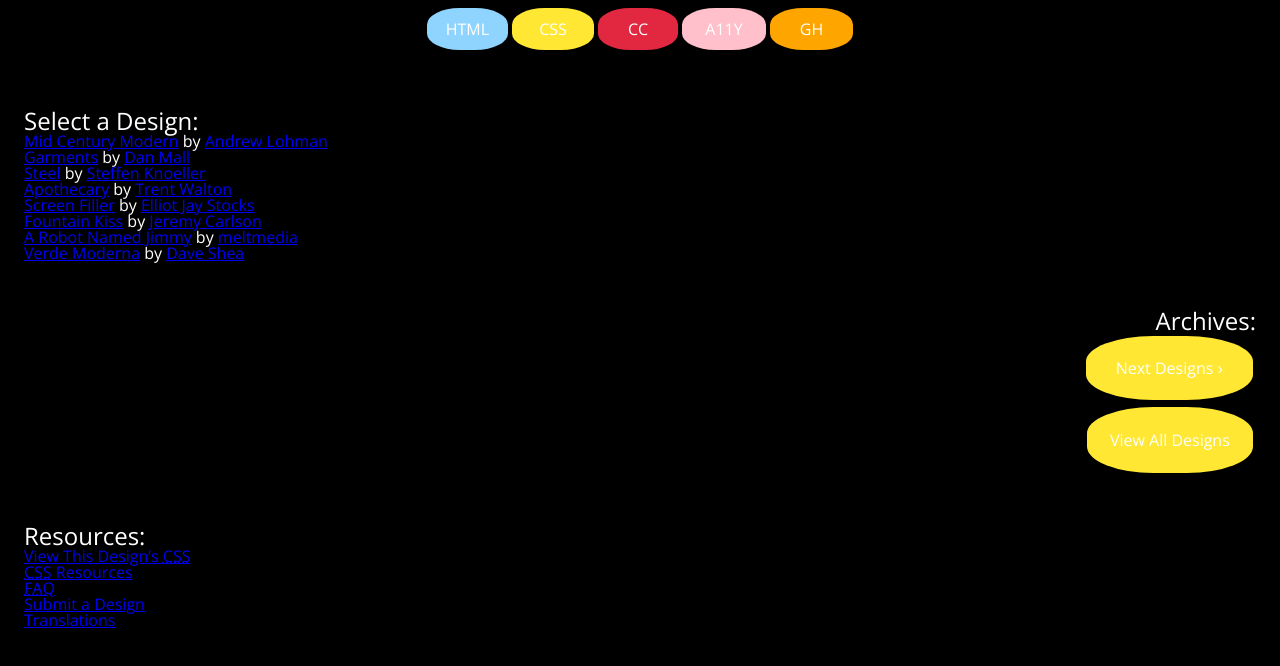
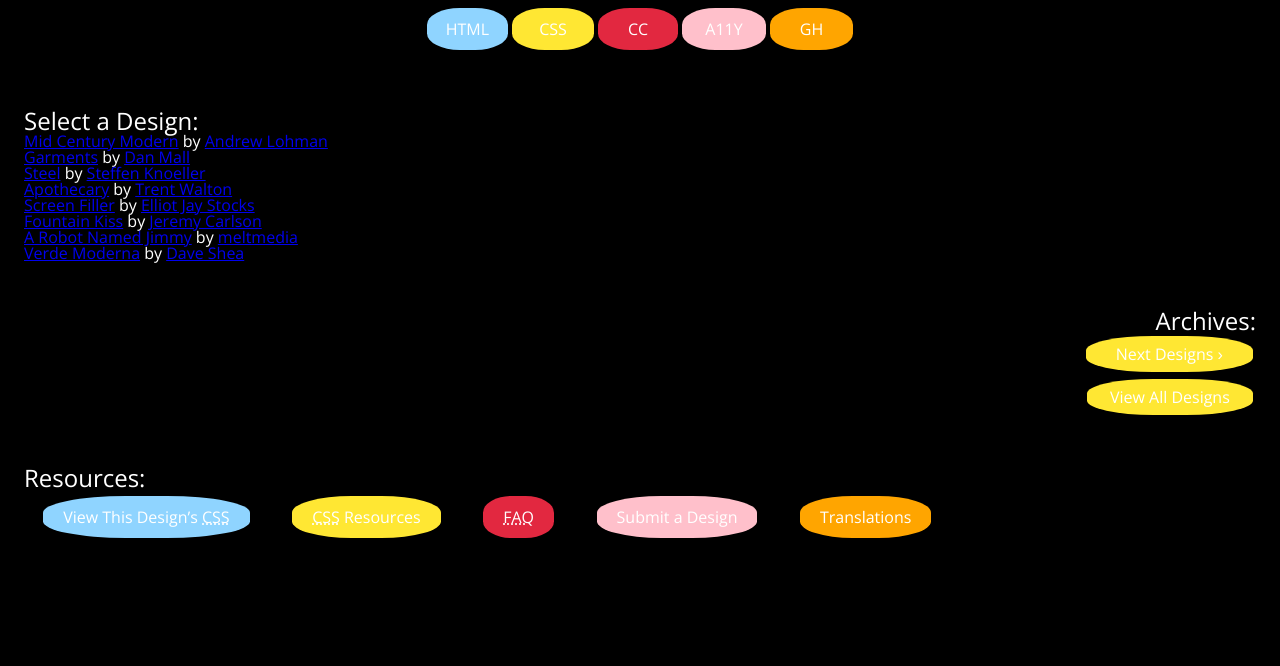
Before and after one commit to TrentonSouth/WDD331, a website: page ZenGarden/index.html in a window 1280 px wide. Shown: the part 1307-1973 px from the top of the page. Drawn offline with nearby package versions, Linux system fonts and the light colour scheme.

Commit message:
finished for the night

```diff
--- a/ZenGarden/sass/base/_basicstyle.scss
+++ b/ZenGarden/sass/base/_basicstyle.scss
@@ -17,7 +17,7 @@ h1 {
   @include breakpoint(large) {
     font-size: 4rem;
   }
- }
+}
 
 h2 {
   font-size: 1.5rem;
@@ -49,16 +49,8 @@ div {
   text-align: right;
 }
 
-.main supporting {
-
-}
-
 .participation {
   text-align: right;
-}
-
-.benefits {
-
 }
 
 .requirements {
@@ -70,7 +62,81 @@ div {
   text-align: center;
 }
 
+.next,
+.viewall {
 
+  a {
+    background-color: $color-2;
+    border-radius: $button-radius;
+    color: $color-6;
+    display: inline-block;
+    margin: .2rem;
+    text-decoration: none;
+  }
+}
+
+.next {
+  a {
+    padding: 10px 30px;
+  }
+}
+
+.viewall {
+  a {
+    padding: 10px 23px;
+  }
+}
+
+.design-archives {
+  text-align: right;
+}
+
+.view-css,
+.css-resources,
+.zen-faq,
+.zen-submit,
+.zen-translations {
+  display: inline-block;
+  margin: 1.2rem;
+
+  a {
+    border-radius: $button-radius;
+    color: $color-6;
+    display: inline;
+    padding: 10px 20px;
+    text-decoration: none;
+  }
+}
+
+.view-css {
+  a {
+    background-color: $color-1;
+  }
+}
+
+.css-resources {
+  a {
+    background-color: $color-2;
+  }
+}
+
+.zen-faq {
+  a {
+    background-color: $color-3;
+  }
+}
+
+.zen-submit {
+  a {
+    background-color: $color-4;
+  }
+}
+
+.zen-translations {
+  a {
+    background-color: $color-5;
+  }
+}
 
 // basic elements
 /*
--- a/ZenGarden/sass/components/_nav.scss
+++ /dev/null
@@ -1,28 +0,0 @@
-.next,
-.viewall {
-
-  a {
-    background-color: $color-2;
-    border-radius: 40%;
-    color: $color-6;
-    display: inline-block;
-    margin: .2rem;
-    text-decoration: none;
-  }
-}
-
-.next {
-  a {
-    padding: 24px 30px;
-  }
-}
-
-.viewall {
-  a {
-    padding: 25px 23px;
-  }
-}
-
-.design-archives {
-  text-align: right;
-}
--- a/ZenGarden/sass/layout/_footer.scss
+++ b/ZenGarden/sass/layout/_footer.scss
@@ -3,7 +3,7 @@ footer {
 }
 
 footer > * {
-  border-radius: 40%;
+  border-radius: $button-radius;
   color: $color-6;
   text-decoration: none;
   text-transform: uppercase;
--- a/ZenGarden/sass/utilities/_variables.scss
+++ b/ZenGarden/sass/utilities/_variables.scss
@@ -6,12 +6,15 @@ $break-large: 601px;
 $color-1: #8fd4ff; // Blue
 $color-2: #ffe733; // Yellow
 $color-3: #e22840; // Red
-$color-4: #ffc0cb;
-$color-5: #ffa500;
-$color-6: #fff; // White
-$color-7: #000; // Black
+$color-4: #ffc0cb; // Pink
+$color-5: #ffa500; // Orange
+$color-6: #fff;    // White
+$color-7: #000;    // Black
 
 
 // fonts
-@import url('https://fonts.googleapis.com/css2?family=Open+Sans&family=Press+Start+2P&display=swap');$primary-font: 'Open Sans', sans-serif;
+@import url('https://fonts.googleapis.com/css2?family=Open+Sans&family=Press+Start+2P&display=swap');
+$primary-font: 'Open Sans', sans-serif;
 $secondary-font: 'Press Start 2P', cursive;
+
+$button-radius: 40%;
```
Also changed, not shown: ZenGarden/sass/main.css, 1 other file.
